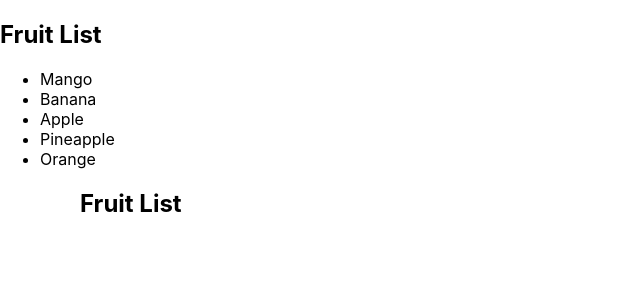
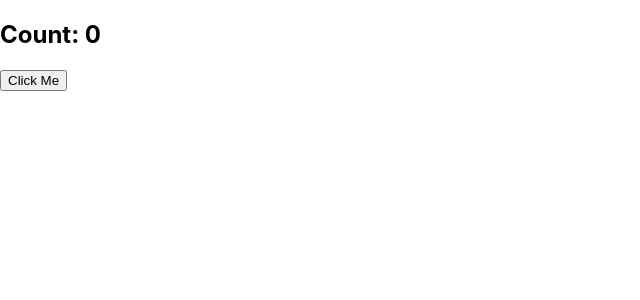
Before and after one commit to Rojimkolwey/React, a React (Create React App) app in the folder myapp/: page / in a window 1280 px wide. Shown: the top 300 px of the page, without its empty margins (0-640 px from the left). Built offline with nearby package versions, Linux system fonts and the light colour scheme.

Commit message:
running state

```diff
--- a/myapp/src/App.js
+++ b/myapp/src/App.js
@@ -1,19 +1,16 @@
-import { useState } from 'react';
+import { useState, useEffect } from 'react';
 
-const fruits = ['Mango', 'Banana', 'Apple', 'Pineapple', 'Orange'];
+function Counter() {
+  const [count, setCount] = useState(0);
 
-function FruitList() {
+  useEffect(() => {
+    document.title = `You clicked ${count} times`;
+  }, [count]);
+
   return (
     <div>
-      <h2>Fruit List</h2>
-      <ul>
-        {fruits.map((fruit, index) => (
-          <li key={index}>{fruit}</li>
-        ))}
-        <ul>
-           <h2>Fruit List</h2>
-        </ul>
-      </ul>
+      <h2>Count: {count}</h2>
+      <button onClick={() => setCount(count + 1)}>Click Me</button>
     </div>
   );
 }
@@ -21,7 +18,7 @@ function FruitList() {
 function App() {
   return (
     <div>
-      <FruitList />
+      <Counter />
     </div>
   );
 }
```
